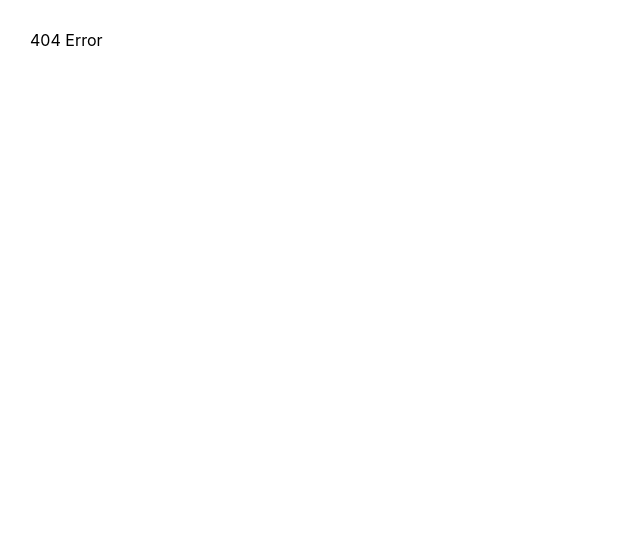
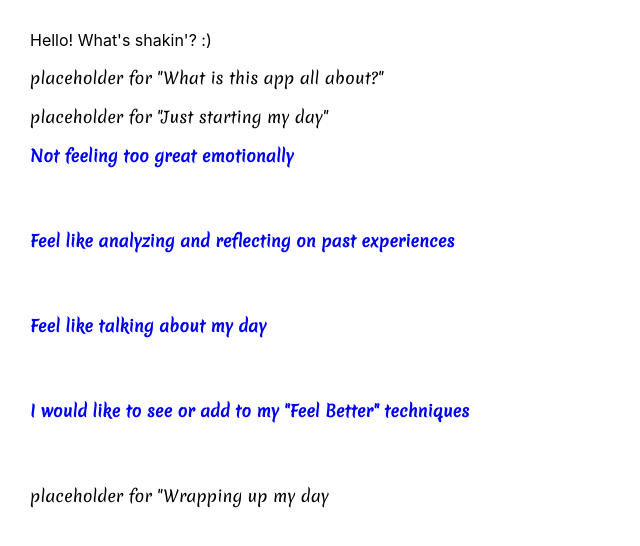
Before and after one commit to ezhonok/shelter-frontend, a React (Create React App) app: page /home in a window 1280 px wide. Shown: the top 546 px of the page, without its empty margins (0-640 px from the left). Built offline with nearby package versions, Linux system fonts and the light colour scheme; a web font is replaced by a local one.

Commit message:
pre-deployment

```diff
--- a/src/App.js
+++ b/src/App.js
@@ -7,6 +7,7 @@ import LogContainer from './LogContainer'
 import ReflectionContainer from './ReflectionContainer'
 import TechniquesContainer from './TechniquesContainer'
 import FeelBetterContainer from './FeelBetterContainer'
+import Home from './HomeContainer'
 
 const My404 = () => {
   return (
@@ -23,6 +24,7 @@ function App() {
     <BrowserRouter>
       <Switch>
         <Route exact path="/" component={ Login } />
+        <Route exact path="/home" component={ Home } />
         <Route exact path="/register" component={ Register } />
         <Route exact path="/logs" component={ LogContainer } />
         <Route exact path="/reflections" component={ ReflectionContainer } />
--- a/src/FeelBetterContainer/index.js
+++ b/src/FeelBetterContainer/index.js
@@ -11,7 +11,6 @@ class FeelBetterContainer extends Component {
 
 		this.state = {
 			logs: [],
-			// peopleToTalk: [],
 			outsideTechniques: [],
 			homeTechniques: [],
 			// allUsersTechniques: [],
--- /dev/null
+++ b/src/HomeContainer/index.js
@@ -0,0 +1,39 @@
+import React, { Component } from 'react'
+import { Link } from 'react-router-dom'
+
+
+
+class Home extends Component {
+	constructor(){
+		super()
+
+		this.state = {
+			isLogged: this.props
+		}
+	}
+
+
+render(){
+	return(
+		<div>
+		Hello! What's shakin'? :)
+			<p>placeholder for "What is this app all about?"</p>
+			<p>placeholder for "Just starting my day" </p>
+			<p><Link to="/feel-better">Not feeling too great emotionally</Link><br/><br/><br/></p>
+			<p><Link to="/reflections">Feel like analyzing and reflecting on past experiences</Link><br/><br/><br/></p>
+			<p><Link to="/logs">Feel like talking about my day</Link><br/><br/><br/></p>
+			<p><Link to="/techniques">I would like to see or add to my "Feel Better" techniques</Link><br/><br/><br/></p>
+			<p>placeholder for "Wrapping up my day</p>
+		</div>
+
+		)
+}
+
+
+}
+
+
+
+
+
+export default Home
--- a/src/Login/index.js
+++ b/src/Login/index.js
@@ -37,7 +37,7 @@ handleSubmit = async (e) => {
 			this.setState({
 				loggedIn: true
 			})
-			this.props.history.push('/logs')
+			this.props.history.push('/home')
 		}
 	}catch (err){
 
```
